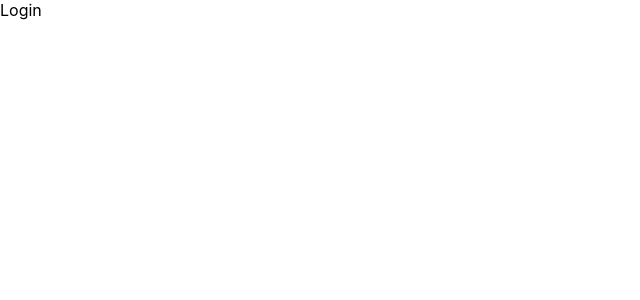
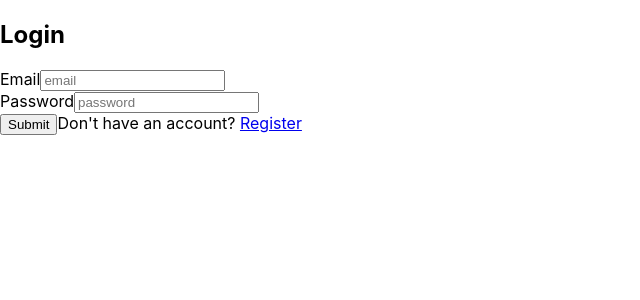
Before and after one commit to supersakana/user_portal, a React (Create React App) app in the folder public/: page /login in a window 1280 px wide. Shown: the top 300 px of the page, without its empty margins (0-640 px from the left). Built offline with nearby package versions, Linux system fonts and the light colour scheme.

Commit message:
created basic login page:

```diff
--- a/public/src/pages/Login.jsx
+++ b/public/src/pages/Login.jsx
@@ -1,5 +1,52 @@
-import React from "react";
+import React, { useState } from "react";
+import { Link } from "react-router-dom"
+import { ToastContainer } from "react-toastify";
 
-export default function PageName() {
-  return <div>Login</div>;
+export default function Login() {
+    const [values, setValues] = useState({
+        email: "",
+        password: ""
+    })
+
+    const handleSubmit = (e) => {
+        e.preventDefault()
+      };
+
+  return(
+    <div className="container">
+      <h2>Login</h2>
+      <form onSubmit={(e) => handleSubmit(e)}>
+        <div>
+          <label htmlFor="email">Email</label>
+          <input
+            type="email"
+            name="email"
+            placeholder="email"
+            onChange={(e) =>
+              setValues({ ...values, [e.target.name]: e.target.value })
+            }
+          />
+        </div>
+        <div>
+          <label htmlFor="password">Password</label>
+          <input
+            type="password"
+            name="password"
+            placeholder="password"
+            onChange={(e) =>
+              setValues({ ...values, [e.target.name]: e.target.value })
+            }
+          />
+        </div>
+
+        <button type="submit">Submit</button>
+
+        <span>
+        Don't have an account? <Link to="/register">Register</Link>
+        </span>
+
+      </form>
+      <ToastContainer />
+    </div>
+  )
 }
--- a/public/src/pages/Register.jsx
+++ b/public/src/pages/Register.jsx
@@ -1,8 +1,8 @@
 import React, { useState } from "react";
 import { Link } from "react-router-dom"
-import { ToastContainer, toast } from "react-toastify";
+import { ToastContainer } from "react-toastify";
 
-export default function PageName() {
+export default function Register() {
     const [values, setValues] = useState({
         email: "",
         password: ""
@@ -48,6 +48,5 @@
       </form>
       <ToastContainer />
     </div>
-
   )
 }
--- a/public/src/pages/Secret.jsx
+++ b/public/src/pages/Secret.jsx
@@ -1,5 +1,5 @@
 import React from "react";
 
-export default function PageName() {
+export default function Secret() {
   return <div>Secret</div>;
 }
```
